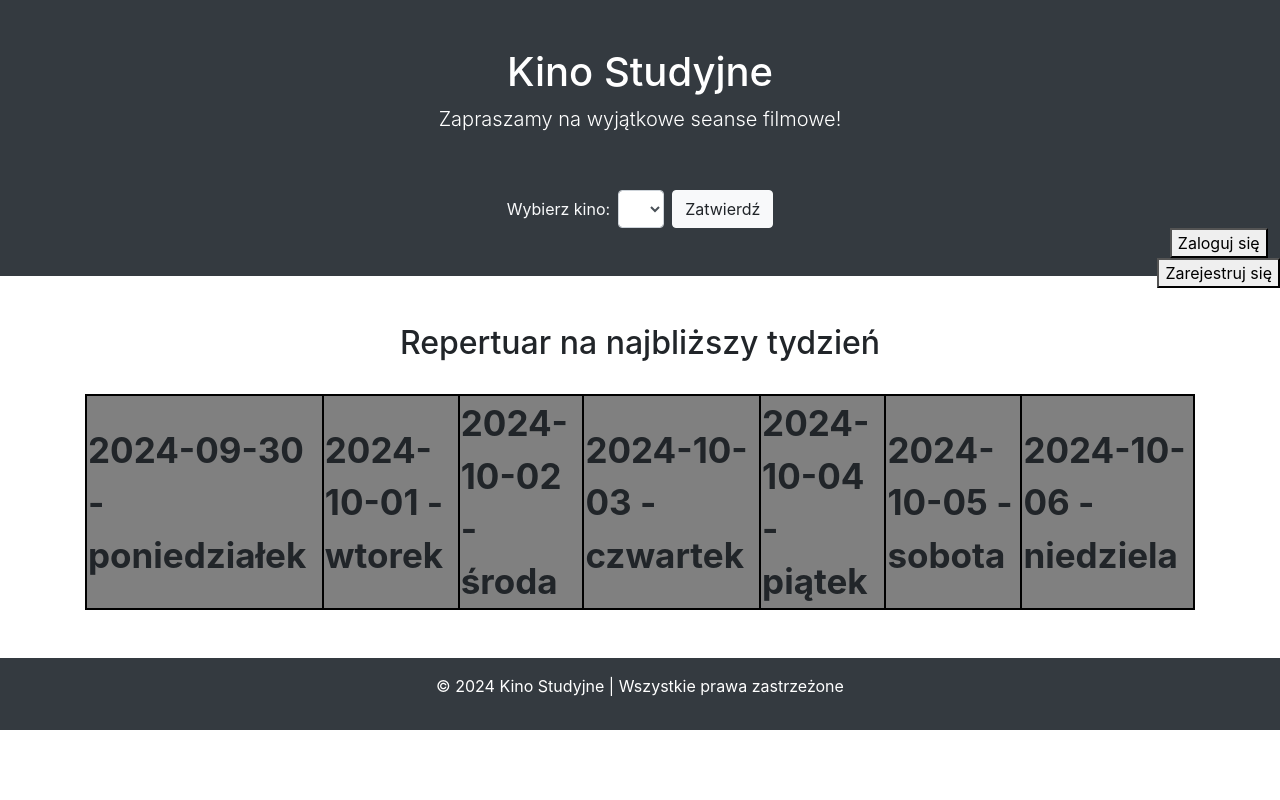
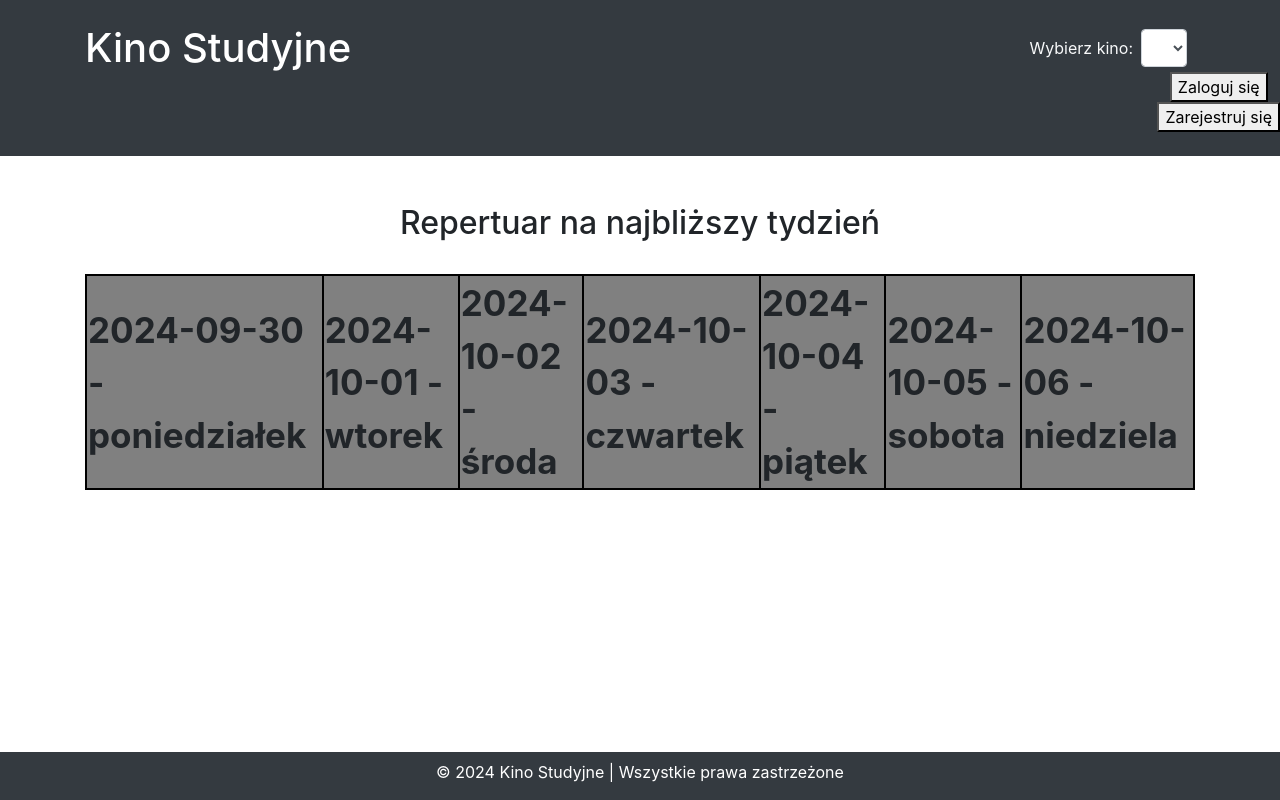
Before and after one commit to infoshareacademy/jpydzr5-reservation-for-destination, a Django app: page /cinema/repertoire/ in a window 1280 px wide. Run offline with Django 5.2, Linux system fonts and the light colour scheme; lists and menus that the app fills with data are empty; parts of the project's set-up code (start-up, migrations or seed data) failed here and were passed over; some libraries are stand-ins or nearby versions.

Commit message:
Inga/jpydzr5 rfd 96/poprawka stopki i inne fixy (#79)
* Naprawienie stopki w fullscreen i inne poprawki

* refaktor styli

```diff
--- a/cinema_reservation_system/cinema/templates/base.html
+++ b/cinema_reservation_system/cinema/templates/base.html
@@ -10,14 +10,13 @@
     {% block header %}
     {% endblock %}
 </head>
-<body>
-    <header class="bg-dark text-white text-center py-5" style="background-size: cover; background-position: center;">
-        <div class="container">
+<body style="height: 100%; margin: 0; display: flex; flex-direction: column; min-height: 100vh;">
+    <header class="bg-dark text-white text-center py-4" style="background-size: cover; background-position: center;">
+        <div class="container d-flex justify-content-between align-items-center">
             <a href="{% url 'cinema:index' %}" style="text-decoration: none; color: inherit;">
-                <h1>Kino Studyjne</h1>
+                <h1 class="mb-0">Kino Studyjne</h1>
             </a>
-            <p class="lead">Zapraszamy na wyjątkowe seanse filmowe!</p>
-            <nav class="navbar navbar-expand-lg navbar-dark bg-dark">
+            <nav class="navbar navbar-expand-lg navbar-dark bg-dark mx-auto">
                 <div class="collapse navbar-collapse" id="navbarNav">
                     <ul class="navbar-nav mx-auto">
                         {% for item in menu_positions %}
@@ -28,20 +27,17 @@
                     </ul>
                 </div>
             </nav>
-            <div class="d-flex justify-content-center mt-4">
-                <form method="post" action="{% url 'cinema:set_cinema' %}" class="form-inline form-spacing">
+                <form method="post" action="{% url 'cinema:set_cinema' %}" class="form-inline form-spacing" id="cinema-selection-form">
                     {% csrf_token %}
                     <div class="form-group mr-2">
                         <label for="cinema" class="text-light mr-2">Wybierz kino:</label>
-                        <select id="cinema" name="cinema" class="form-control">
+                        <select id="cinema" name="cinema" class="form-control" onchange="document.getElementById('cinema-selection-form').submit();">
                             {% for cinema in cinemas %}
                             <option value="{{ cinema.id }}" {% if cinema.id == selected_cinema %}selected{% endif %}>{{cinema.name}}</option>
                             {% endfor %}
                         </select>
                     </div>
-                    <button type="submit" class="btn btn-light">Zatwierdź</button>
                 </form>
-            </div>
         </div>
         <div style="float:right" id="login_container">
             {%  if request.user.is_authenticated %}
@@ -62,12 +58,12 @@
         </div>
     </header>
 
-    <main class="container my-5">
+    <main class="container my-5" style="flex: 1;">
         {% block content %}
         {% endblock %}
     </main>
 
-    <footer class="bg-dark text-white text-center py-3">
+    <footer class="bg-dark text-white text-center pt-2">
         <p>&copy; 2024 Kino Studyjne | Wszystkie prawa zastrzeżone</p>
     </footer>
 
```
Also changed, not shown: cinema_reservation_system/cinema/templates/cinema/index.css (+0 -34 lines).
